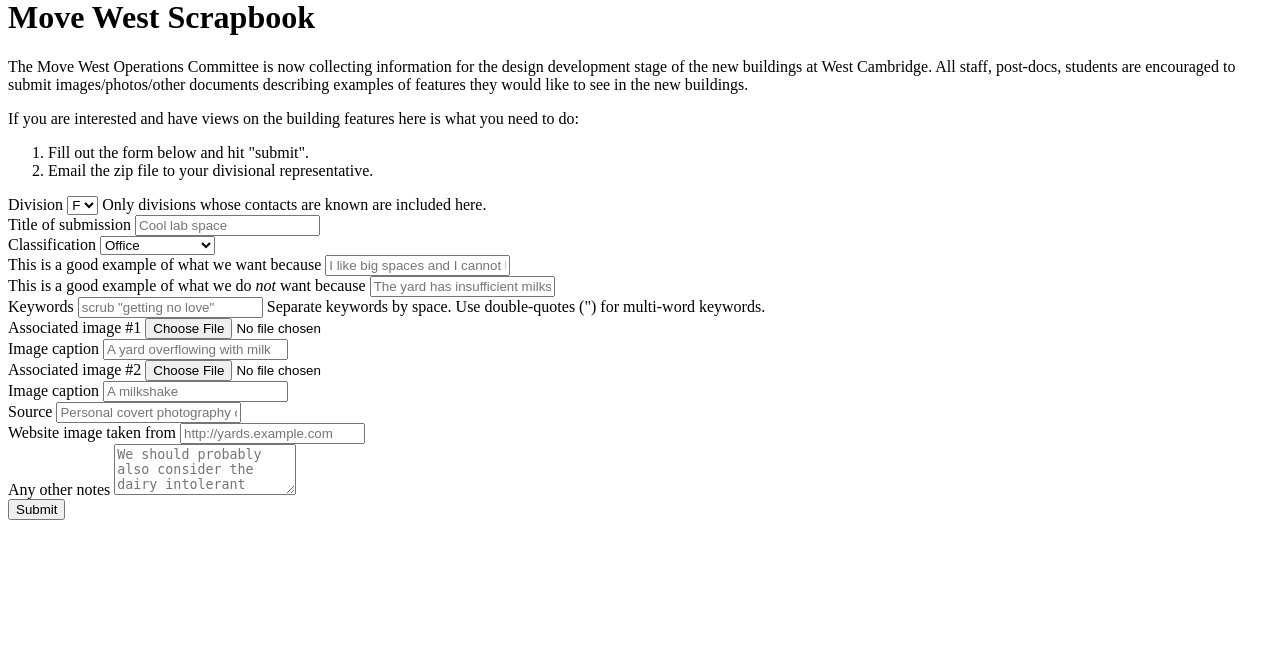
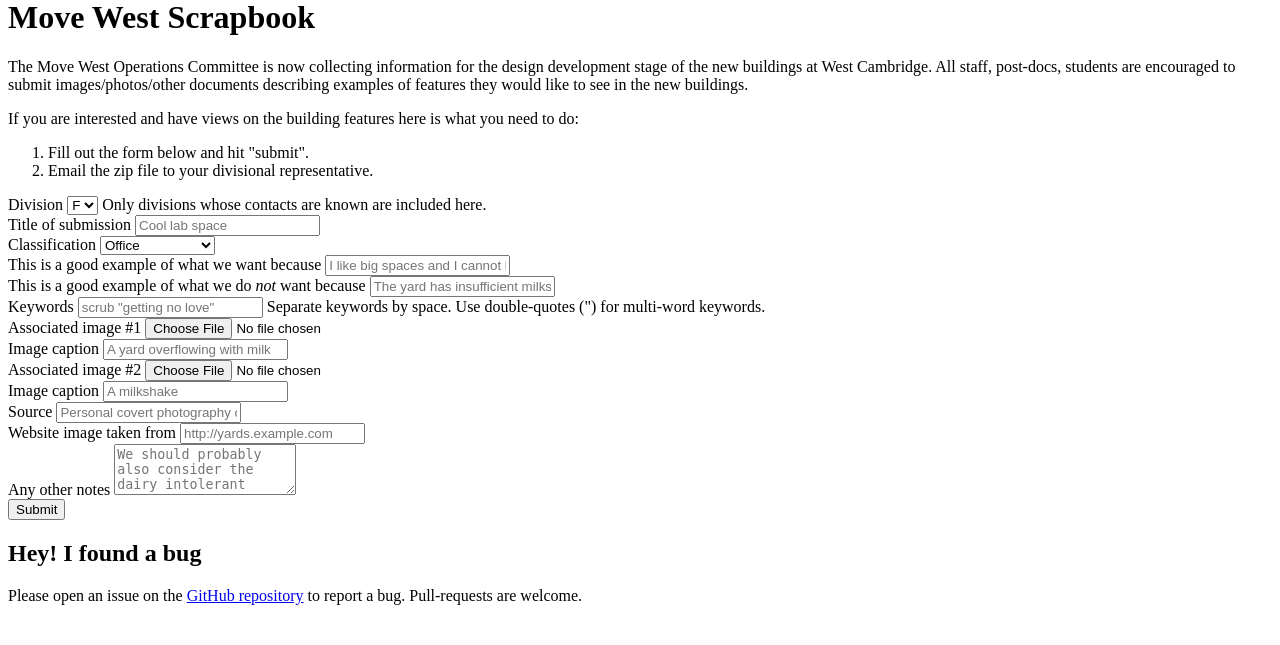
Before and after one commit to rjw57/richwareham.com, a Flask app: template personalsite/apps/templates/scrapbook/index.html in a window 1280 px wide. Shown: the part 22-667 px from the top of the page. Run offline with Flask 2, Linux system fonts and the light colour scheme; the template is opened without the code that fills it, so the values that code supplies are empty.

Commit message:
added note on bug reports

```diff
--- a/personalsite/apps/templates/scrapbook/index.html
+++ b/personalsite/apps/templates/scrapbook/index.html
@@ -114,6 +114,12 @@ you need to do:</p>
         <button type="submit" class="btn btn-primary">Submit</button>
     </div>
 </form>
+
+<h2>Hey! I found a bug</h2>
+
+Please open an issue on the <a
+	href="https://github.com/rjw57/richwareham.com/blob/master/personalsite/apps/scrapbook.py">GitHub
+	repository</a> to report a bug. Pull-requests are welcome.
+
 </div>
-
 {% endblock %}
```
